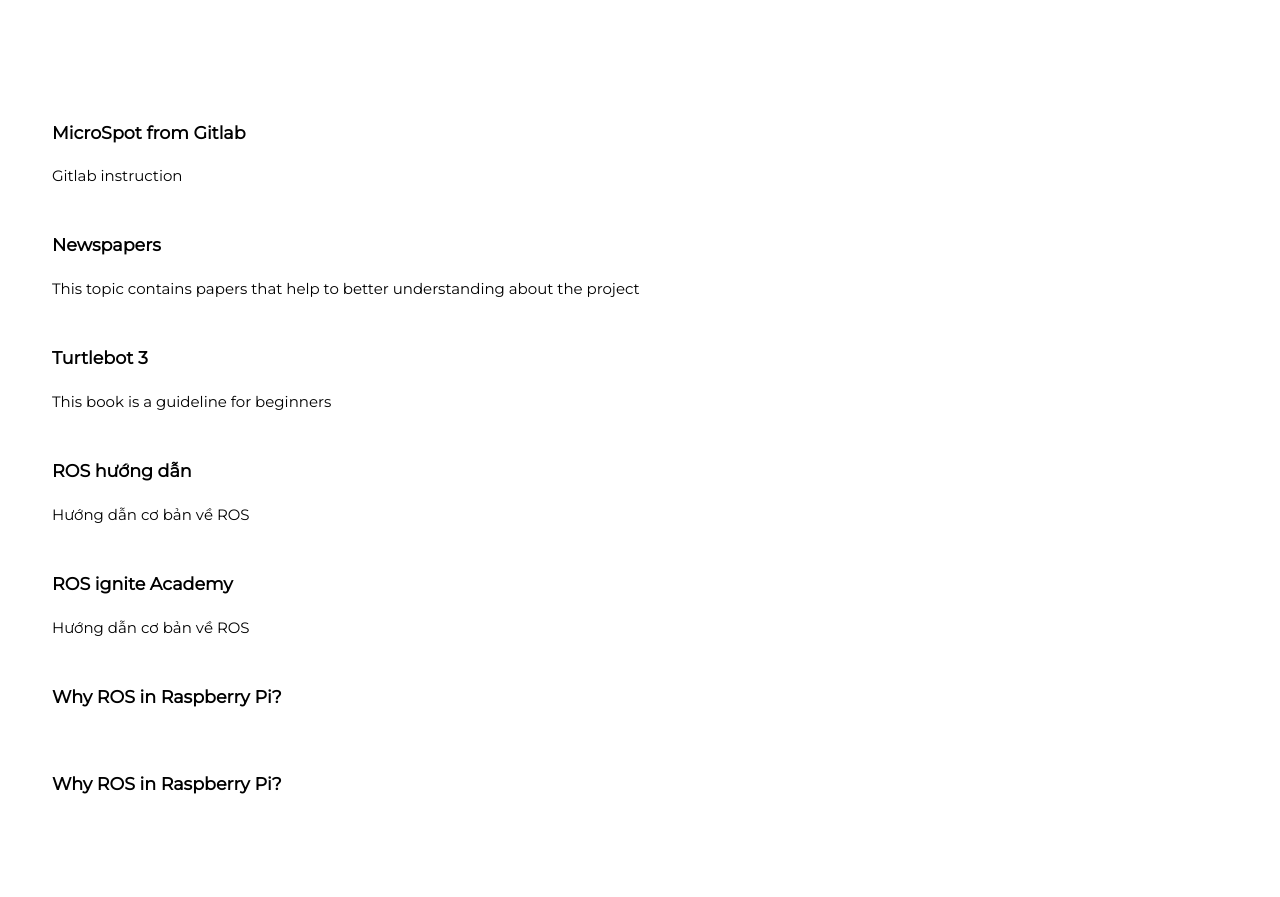
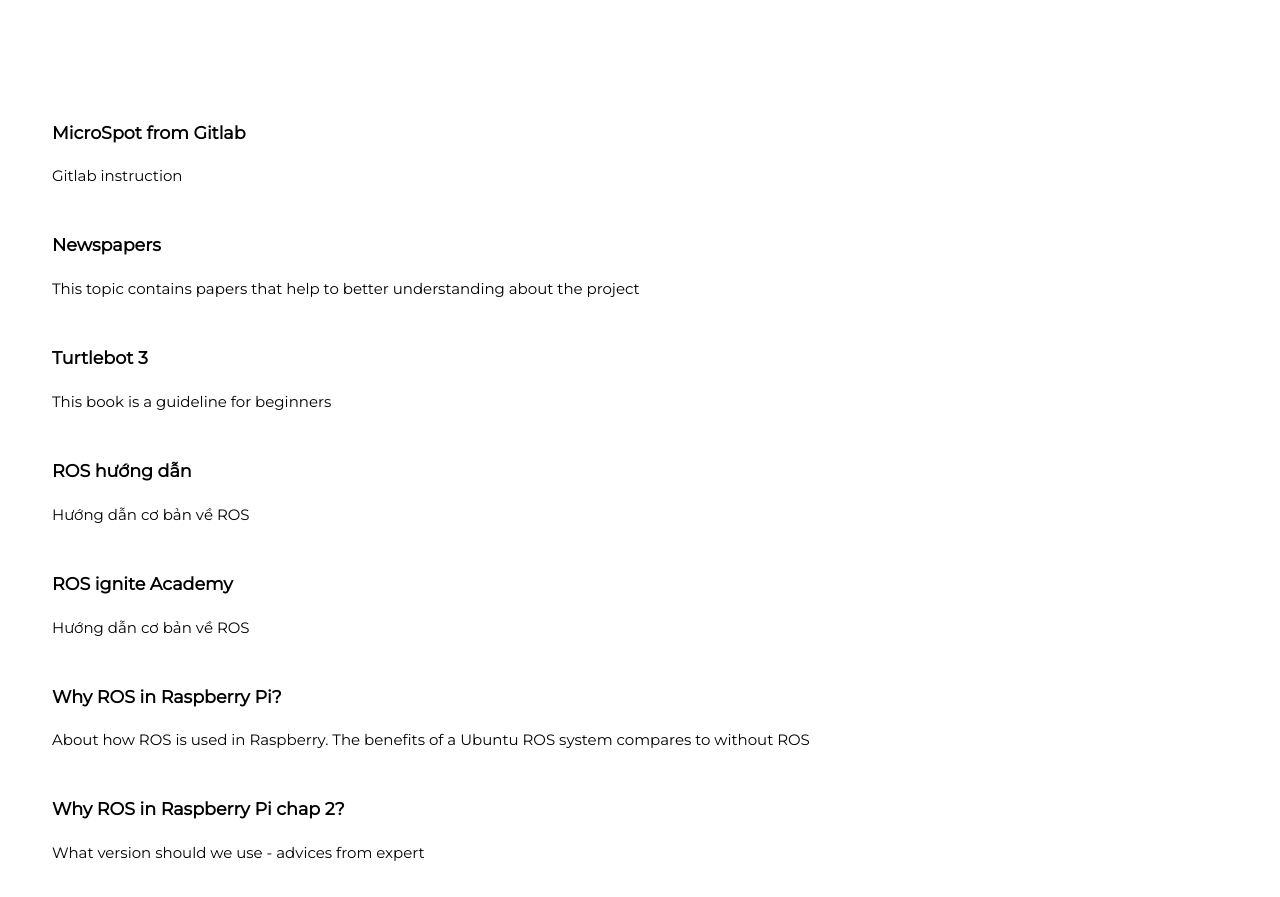
Before and after one commit to Avvy202/git-test, a plain HTML site: page index.html in a window 1280 px wide. Shown: the part 71-968 px from the top of the page. Drawn offline with Linux system fonts and the light colour scheme.

Commit message:
new update

```diff
--- a/index.html
+++ b/index.html
@@ -64,10 +64,10 @@
                 <span>Hướng dẫn cơ bản về ROS </span></a>
 
                 <a href="https://medium.com/think-autonomous/robotic-os-embedded-computer-vision-on-raspberry-pi-4-a53f82ab9d03#:~:text=Raspberry%20Pi%204%20%E2%80%94%20Prerequisites%20to%20work%20with%20ROS&text=ROS%20only%20runs%20with%20Ubuntu,the%20default%20Raspberry%20Pi%20OS." target ="_blank"><h3>Why ROS in Raspberry Pi?</h3>
-                <span></span></a>
+                <span>About how ROS is used in Raspberry. The benefits of a Ubuntu ROS system compares to without ROS</span></a>
 
-                <a href="https://roboticsbackend.com/using-ros-on-raspberry-pi-best-practices/" target ="_blank"><h3>Why ROS in Raspberry Pi?</h3>
-                <span></span></a>
+                <a href="https://roboticsbackend.com/using-ros-on-raspberry-pi-best-practices/" target ="_blank"><h3>Why ROS in Raspberry Pi chap 2?</h3>
+                <span>What version should we use - advices from expert</span></a>
 
             </div>
         </div>
```
